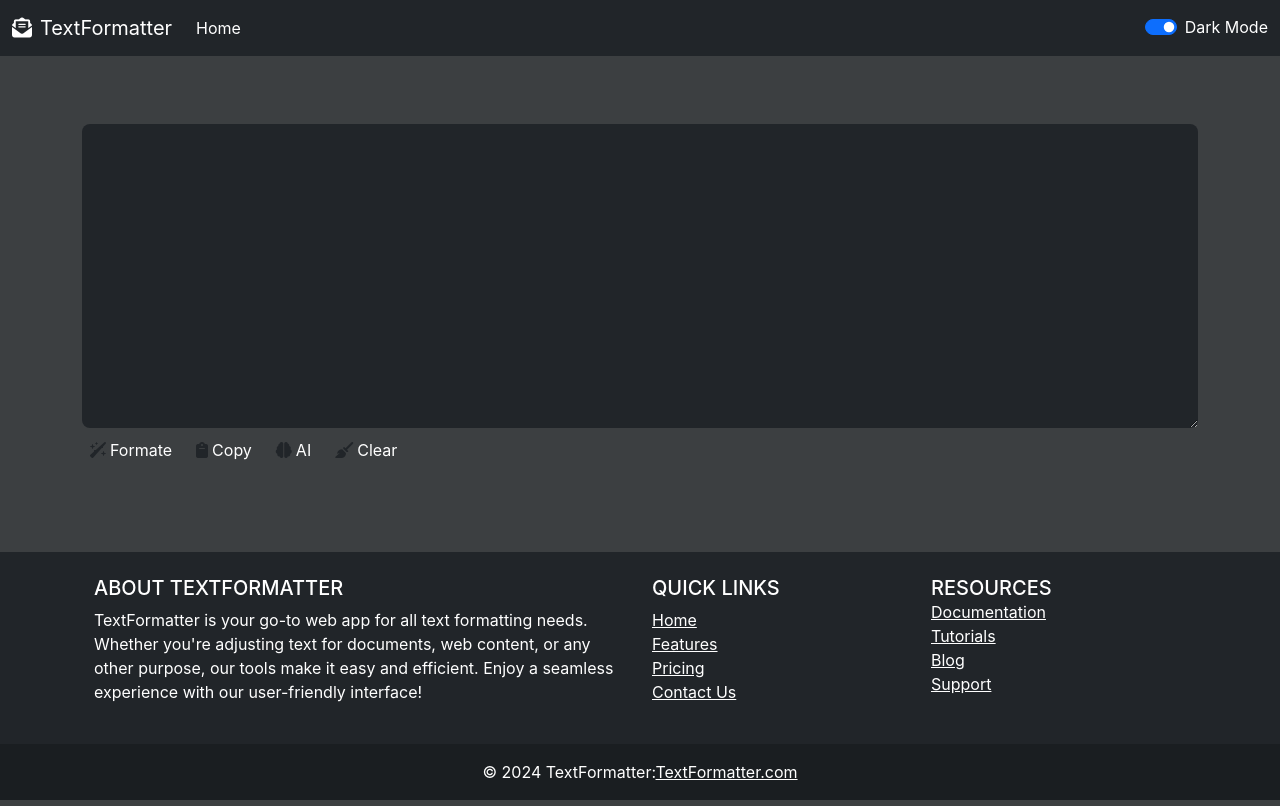
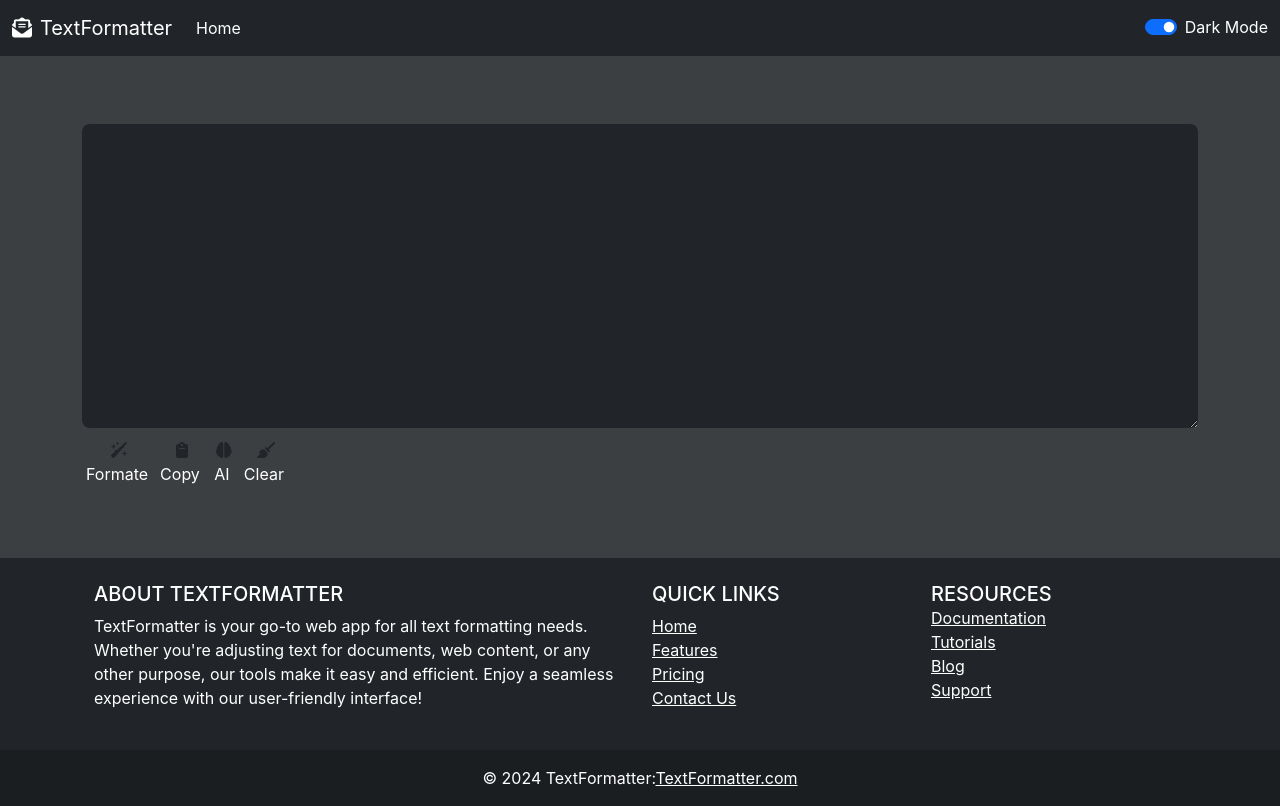
Before and after one commit to shafayetejaman/textFormatter, a React (Create React App) app: page / in a window 1280 px wide. Built offline with nearby package versions, Linux system fonts and the light colour scheme; no server answers; what groq-sdk would draw is missing.

Commit message:
fix warnings

```diff
--- a/src/components/TextForm.jsx
+++ b/src/components/TextForm.jsx
@@ -134,19 +134,19 @@ export function TextForm(props)
                     <button onClick={state.text.length === 0 ? () => {} : formateText} style={{ all: "unset" }}>
                         <span className={state.text.length === 0 ? "border-0 p-2 bg-gray" : "btn btn-success"}>
                             <i className="fa-solid fa-wand-sparkles"></i>
-                            <button disabled={state.text.length === 0} style={btnTextColor()} className="border-0 p-0 ps-1 bg-transparent">Formate</button>
+                            <div disabled={state.text.length === 0} style={btnTextColor()} className="border-0 p-0 ps-1 bg-transparent">Formate</div>
                         </span>
                     </button>
                     <button onClick={state.text.length === 0 ? () => {} : copyToClipBoard} style={{ all: "unset" }}>
                         <span className={state.text.length === 0 ? "border-0 p-2 bg-gray" : "btn btn-primary"}>
                             <i className="fa-solid fa-clipboard"></i>
-                            <button disabled={state.text.length === 0} style={btnTextColor()} className="border-0 p-0 ps-1 bg-transparent">Copy</button>
+                            <div disabled={state.text.length === 0} style={btnTextColor()} className="border-0 p-0 ps-1 bg-transparent">Copy</div>
                         </span>
                     </button>
                     <button onClick={state.text.length === 0 ? () => {} : callAI} className="ai-btn" style={{ all: "unset" }}>
                         <span className={state.text.length === 0 ? "border-0 p-2 bg-gray" : "btn btn-info text-white"}>
                             <i className={`fa-solid fa-brain text-${state.text.length === 0 ? "dark" : "white"}`}></i>
-                            <button disabled={state.text.length === 0} style={btnTextColor()} className="border-0 p-0 ps-1 bg-transparent">AI</button>
+                            <div disabled={state.text.length === 0} style={btnTextColor()} className="border-0 p-0 ps-1 bg-transparent">AI</div>
                         </span>
                     </button>
                     <button className="spinner btn btn-info text-white" type="button" disabled style={{ display: "none" }}>
@@ -156,7 +156,7 @@ export function TextForm(props)
                     <button onClick={state.text.length === 0 ? () => {} : clearText} style={{ all: "unset" }}>
                         <span className={state.text.length === 0 ? "border-0 p-2 bg-gray" : "btn btn-danger"}>
                             <i className="fa-solid fa-broom"></i>
-                            <button disabled={state.text.length === 0} style={btnTextColor()} className="border-0 p-0 ps-1 bg-transparent">Clear</button>
+                            <div disabled={state.text.length === 0} style={btnTextColor()} className="border-0 p-0 ps-1 bg-transparent">Clear</div>
                         </span>
                     </button>
                 </div>
```
